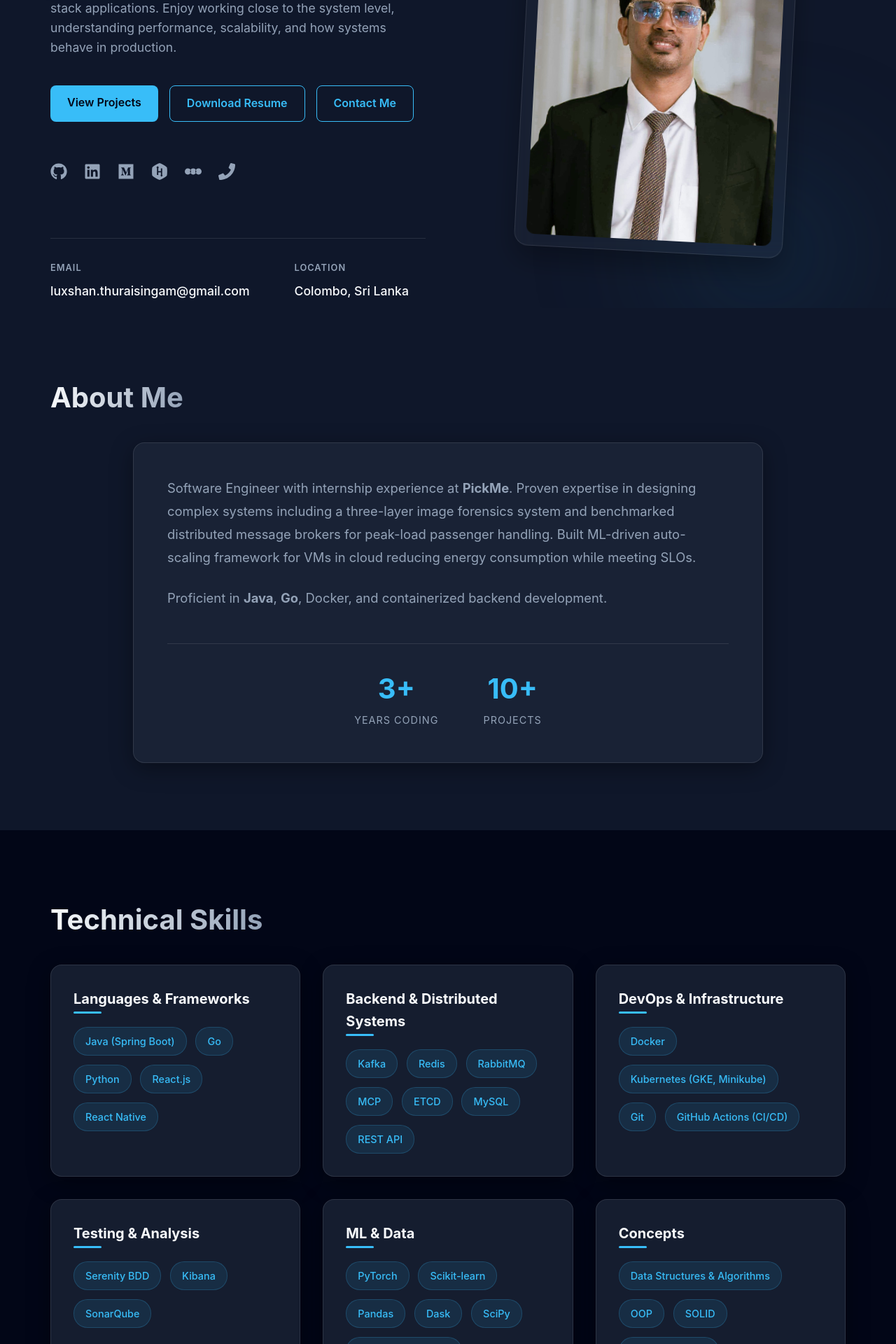
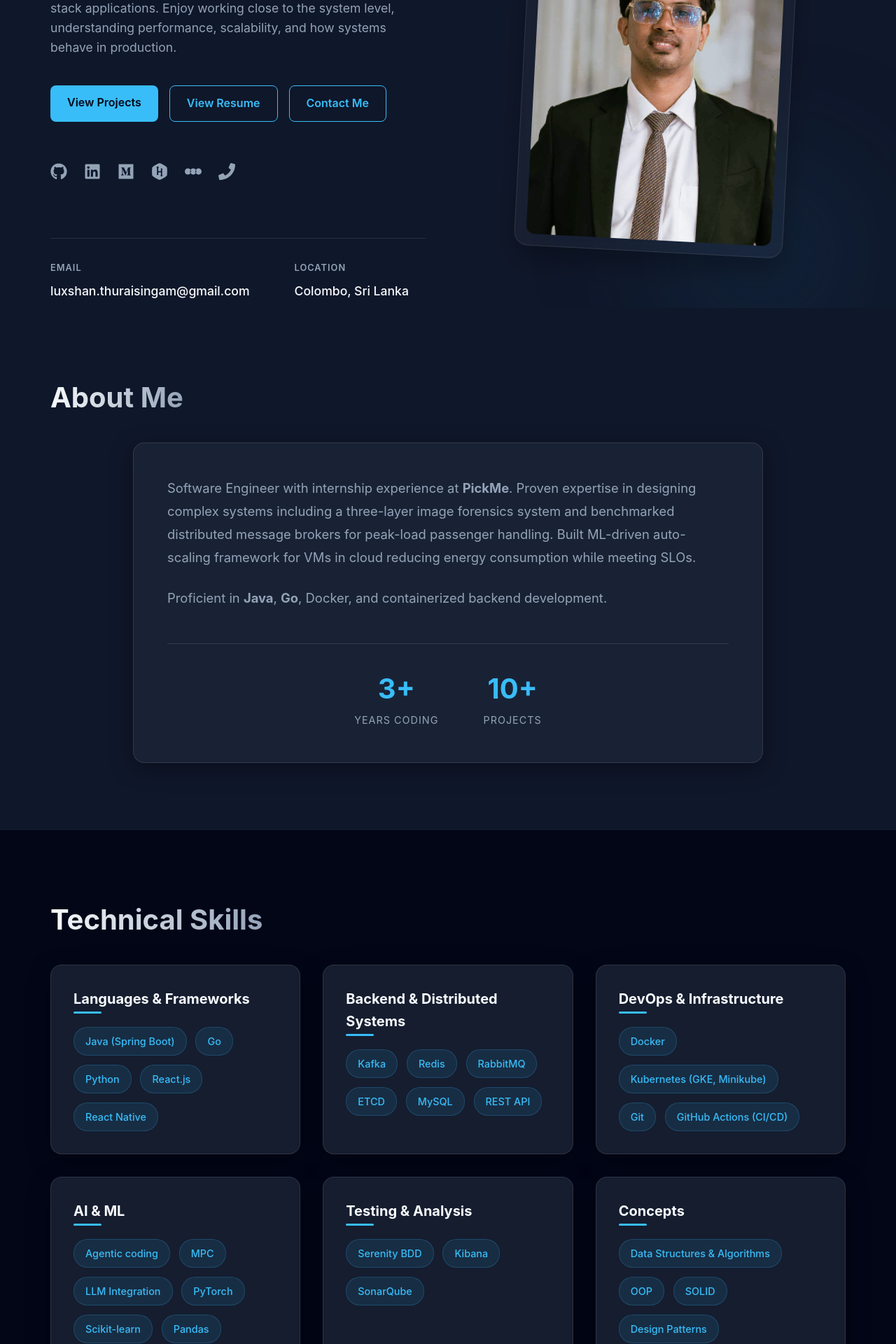
Before and after one commit to T-Luxshan/Portfolio, a React (Vite) app: page / in a window 1280 px wide. Shown: the part 360-2280 px from the top of the page at 70% size. Built offline with nearby package versions, Linux system fonts and the light colour scheme.

Commit message:
resume view bug fixed

```diff
--- a/src/components/Hero.jsx
+++ b/src/components/Hero.jsx
@@ -5,8 +5,9 @@ import profileImg from '../assets/images/profile.jpg';
 import profileImg2 from '../assets/images/profile2.jpeg';
 import profileImg3 from '../assets/images/profile3.jpeg';
 import profileImg4 from '../assets/images/profile4.jpeg';
-import resumePdf from '../../Luxshan Thuraisingam-SE.pdf';
 import './Hero.css';
+
+const RESUME_URL = 'https://drive.google.com/file/d/1UeVcMIx-_vmIfQsX4cwf_S2KKsROKe7h/view?usp=sharing';
 
 const Hero = () => {
   return (
@@ -21,7 +22,7 @@ const Hero = () => {
 
           <div className="hero-actions">
             <a href="#projects" className="btn btn-primary">View Projects</a>
-            <a href={resumePdf} download="Luxshan_Thuraisingam_Resume.pdf" className="btn btn-outline">Download Resume</a>
+            <a href={RESUME_URL} target="_blank" rel="noopener noreferrer" className="btn btn-outline">View Resume</a>
             <a href="#contact" className="btn btn-outline">Contact Me</a>
           </div>
 
--- a/src/components/Projects.css
+++ b/src/components/Projects.css
@@ -54,6 +54,9 @@
 }
 
 .project-footer {
+    display: flex;
+    flex-wrap: wrap;
+    gap: 1.5rem;
     border-top: 1px solid rgba(255, 255, 255, 0.1);
     padding-top: 1.5rem;
 }
--- a/src/components/Projects.jsx
+++ b/src/components/Projects.jsx
@@ -1,32 +1,39 @@
 import React from 'react';
-import { FaGithub } from 'react-icons/fa';
+import { FaGithub, FaExternalLinkAlt } from 'react-icons/fa';
 import './Projects.css';
 
 const Projects = () => {
     const projects = [
         {
-            title: "VM-Aware Energy-Optimal MPC Framework for Proactive Horizontal Autoscaling",
-            description: "Final Year Research Project (Individual). Designed a VM-Aware Multi-Step MPC controller that proactively auto-scales cloud VMs by integrating ML-forecasted workloads (90–120s ahead) into a receding-horizon optimizer, saving 27.8% energy vs a fixed baseline. Built an ML surrogate model to forecast cloud energy consumption and latency based on underlying VM workload.",
-            technologies: ["Python", "PyTorch", "Scikit-learn", "Pandas", "Dask", "SciPy", "Jupyter Notebooks"],
-            link: "#"
+            title: "LabourLINK (Labour Hiring System)",
+            description: "2nd Year Group Project — Client: AlphaCodes (Pvt) Ltd. Led a team of 4 to deliver map-integrated on-demand labor hiring web and mobile apps with real-time communication. Implemented authentication using Spring Security and JWT, OTP-based password reset with JavaMailSender, and RESTful APIs for profile management, bookings, reviews, ratings, and reporting.",
+            technologies: ["React.js", "React Native", "Java (Spring Boot)", "MySQL"],
+            link: "https://github.com/T-Luxshan?tab=repositories&q=LabourLink"
+        },
+        {
+            title: "ai-native-website-audit",
+            description: "Personal Project — AI Native development. Scraped webpage metrics (headings, CTAs, links, alt text, meta tags) and integrated Google Gemini LLM to generate grounded, data-driven SEO and UX insights. Engineered structured prompts with JSON schema output and maintained prompt logs. Utilized agentic coding tools (Cursor) to accelerate development and focus effort on AI prompt design.",
+            technologies: ["Python", "FastAPI", "BeautifulSoup4", "React", "Google Gemini API"],
+            link: "https://github.com/T-Luxshan/ai-native-website-audit.git",
+            liveLink: "https://ai-native-website-audit.vercel.app/"
         },
         {
             title: "Message Broker Benchmarking System",
-            description: "Personal R&D Project (Ongoing). Developing a Go-based benchmarking framework to evaluate distributed message brokers under high-concurrency workloads. Implementing multi-producer/multi-consumer simulations to measure throughput, latency, and reliability across Kafka, RabbitMQ, and Redis-based queues.",
-            technologies: ["Golang", "Kafka", "RabbitMQ", "Redis", "Docker"],
+            description: "Personal Project (Ongoing). Developing a Go-based benchmarking framework to evaluate distributed message brokers under high-concurrency workloads. Implementing multi-producer/multi-consumer simulations to measure throughput, latency, and reliability across Kafka, RabbitMQ, and Redis-based queues.",
+            technologies: ["Golang", "Apache Kafka", "Redis", "RabbitMQ", "Docker"],
             link: "https://github.com/T-Luxshan/message-broker-benchmark.git"
         },
         {
-            title: "LabourLINK (Labour Hiring System)",
-            description: "2nd Year Group Project — Client: AlphaCodes (Pvt) Ltd. Developed map-integrated on-demand labor hiring web and mobile apps with real-time communication. Team Leader & Full-Stack Developer: implemented authentication & session management (Spring Security + JWT), OTP-based password reset, profile, bookings, review, rating, and reporting functionalities.",
-            technologies: ["React.js", "React Native", "Spring Boot", "MySQL"],
-            link: "https://github.com/T-Luxshan?tab=repositories&q=LabourLink"
+            title: "LinkNestSocialMedia",
+            description: "Individual Project. Built a full-stack social media application on a microservices architecture, supporting posts, likes, and profile management. Implemented JWT-based authentication and secure password reset using JavaMailSender. Set up CI/CD pipelines with GitHub Actions, including automated JUnit testing and Dockerized deployment.",
+            technologies: ["React.js", "Spring Boot", "MySQL", "Docker", "GitHub Actions"],
+            link: "https://github.com/T-Luxshan/SurgeGlobalSocialMedia.git"
         },
         {
-            title: "LinkNestSocialMedia",
-            description: "Full-stack social media application built on a microservices architecture, supporting posts, likes, and profile management. Implemented JWT-based authentication and secure password reset. Set up CI/CD pipelines with GitHub Actions, including automated JUnit testing and Dockerized deployment.",
-            technologies: ["React.js", "Spring Boot", "MySQL", "Docker", "GitHub Actions"],
-            link: "https://github.com/T-Luxshan/SurgeGlobalSocialMedia.git"
+            title: "VM-Aware Energy-Optimal MPC Framework for Proactive Horizontal Autoscaling",
+            description: "Final Year Research Project (Individual). Designed a VM-Aware Multi-Step MPC controller that proactively auto-scales cloud VMs by integrating ML-forecasted workloads (90–120s ahead) into a receding-horizon optimizer, saving 27.8% energy vs a fixed baseline. Built a multi-layer neural network surrogate model to forecast cloud energy consumption and latency based on underlying VM workload.",
+            technologies: ["Python", "PyTorch", "Scikit-learn", "Pandas", "Dask", "SciPy", "Jupyter Notebooks"],
+            link: "#"
         },
         {
             title: "Distributed Queue Evaluation",
@@ -58,6 +65,11 @@ const Projects = () => {
                                         <FaGithub /> View Code
                                     </a>
                                 )}
+                                {project.liveLink && (
+                                    <a href={project.liveLink} target="_blank" rel="noopener noreferrer" className="project-link">
+                                        <FaExternalLinkAlt /> Live Demo
+                                    </a>
+                                )}
                             </div>
                         </div>
                     ))}
--- a/src/components/Skills.jsx
+++ b/src/components/Skills.jsx
@@ -9,19 +9,19 @@ const Skills = () => {
         },
         {
             category: "Backend & Distributed Systems",
-            items: ["Kafka", "Redis", "RabbitMQ", "MCP", "ETCD", "MySQL", "REST API"]
+            items: ["Kafka", "Redis", "RabbitMQ", "ETCD", "MySQL", "REST API"]
         },
         {
             category: "DevOps & Infrastructure",
             items: ["Docker", "Kubernetes (GKE, Minikube)", "Git", "GitHub Actions (CI/CD)"]
         },
         {
+            category: "AI & ML",
+            items: ["Agentic coding", "MPC", "LLM Integration", "PyTorch", "Scikit-learn", "Pandas", "Dask", "SciPy"]
+        },
+        {
             category: "Testing & Analysis",
             items: ["Serenity BDD", "Kibana", "SonarQube"]
-        },
-        {
-            category: "ML & Data",
-            items: ["PyTorch", "Scikit-learn", "Pandas", "Dask", "SciPy", "Jupyter Notebooks"]
         },
         {
             category: "Concepts",
```
